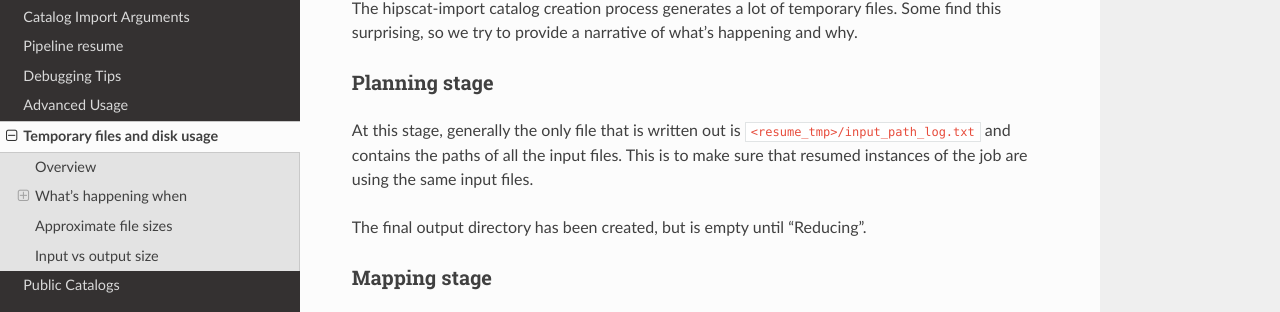
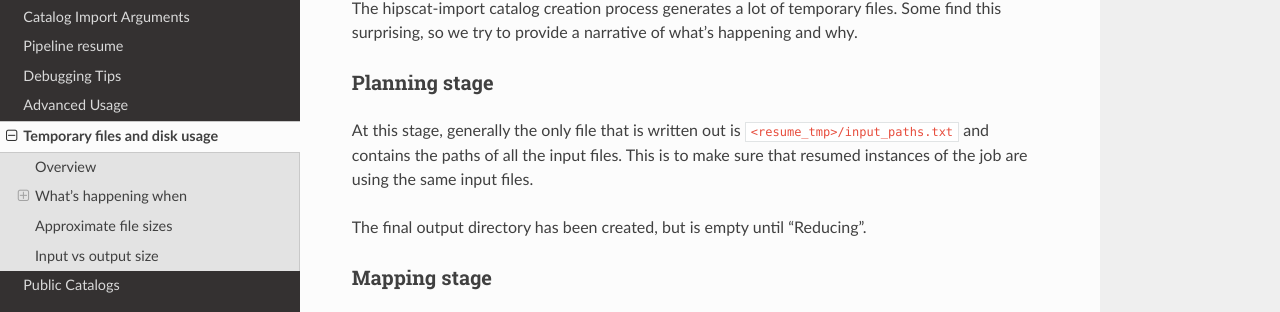
Before and after one commit to astronomy-commons/hipscat-import, a Sphinx documentation site: the page built from docs/catalogs/temp_files.rst, in a window 1280 px wide and 900 px high, scrolled down 1777 px. Shown: the part 135-447 px from the top of the window. Built offline with Sphinx 7.4.7 and the Read the Docs theme 2.0.0, drawn with Linux system fonts in a browser that asks for light colours; pages that are not in the unit, such as notebooks, are missing from menus; the version number could not be read and is left out.

Commit message:
Fix file pointer.

```diff
--- a/docs/catalogs/temp_files.rst
+++ b/docs/catalogs/temp_files.rst
@@ -96,7 +96,7 @@ surprising, so we try to provide a narrative of what's happening and why.
 Planning stage
 ...............................................................................
 
-At this stage, generally the only file that is written out is ``<resume_tmp>/input_path_log.txt``
+At this stage, generally the only file that is written out is ``<resume_tmp>/input_paths.txt``
 and contains the paths of all the input files. This is to make sure that resumed instances
 of the job are using the same input files.
 
```
